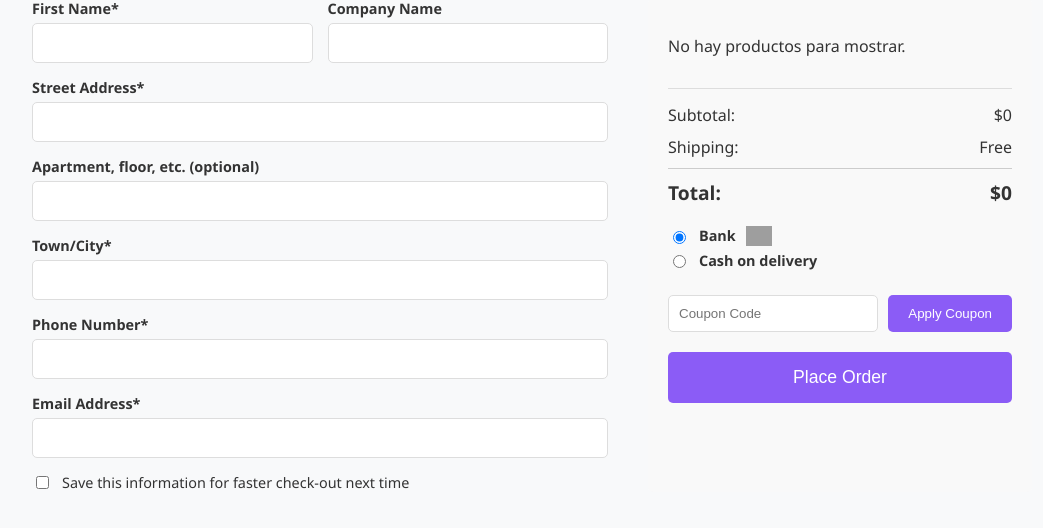
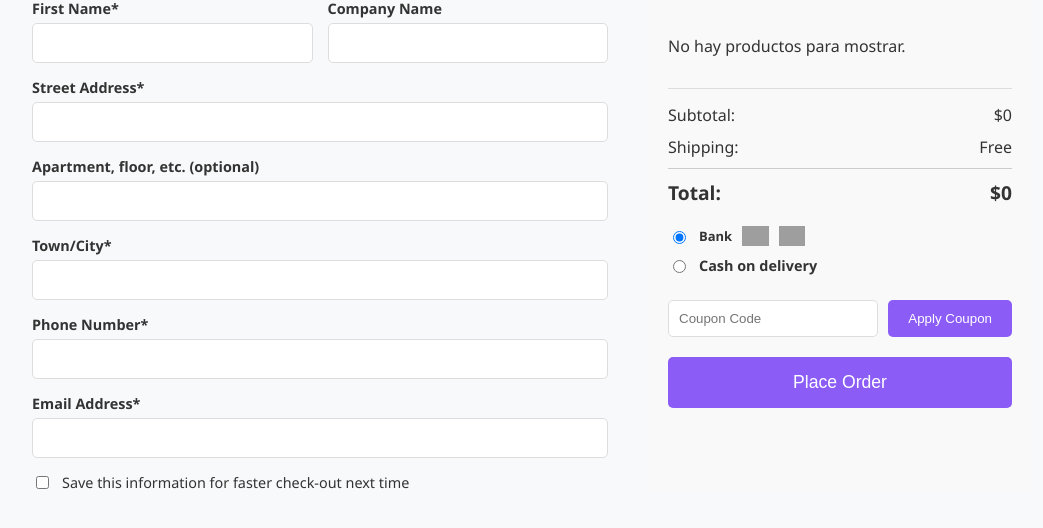
Before and after one commit to VmSoftwareSolution/Refactor_PHP_Backend, a PHP site: page /products/app/views/orders/fromProduct.php in a window 1280 px wide. Shown: the part 136-664 px from the top of the page, without its empty margins (108-1151 px from the left). Run offline with PHP 8.4, Linux system fonts and the light colour scheme; grey boxes are pictures that could not be loaded.

Commit message:
refactor(view): Refactor en las vistas

```diff
--- a/app/views/orders/fromProduct.php
+++ b/app/views/orders/fromProduct.php
@@ -289,8 +289,13 @@
                 <div class="payment-methods">
                     <div class="form-group">
                         <label>
-                            <input type="radio" name="payment_method" value="bank" checked> Bank
-                            <img src="http://googleusercontent.com/file_content/2" alt="Bank icons">
+                            <div class="form-group">
+                                <label>
+                                    <input type="radio" name="payment_method" value="bank" checked> Bank
+                                    <img src="https://upload.wikimedia.org/wikipedia/commons/0/04/Visa.svg" alt="Visa" style="height:20px;">
+                                    <img src="https://upload.wikimedia.org/wikipedia/commons/2/2a/Mastercard-logo.svg" alt="Mastercard" style="height:20px;">
+                                </label>
+                            </div>
                         </label>
                     </div>
                     <div class="form-group">
--- a/app/views/products/list.php
+++ b/app/views/products/list.php
@@ -195,7 +195,6 @@
     <div class="section">
         <div class="section-header">
             <div class="section-title"><span></span> Flash Sales</div>
-            <a href="#" class="btn-view">View All Products</a>
         </div>
         <div class="flash-sales">
             <?php if (!empty($products)) : ?>
@@ -240,7 +239,6 @@
     <div class="section">
         <div class="section-header">
             <div class="section-title"><span></span> Best Selling Products</div>
-            <a href="#" class="btn-view">View All</a>
         </div>
         <div class="flash-sales">
             <div class="product-card" data-product-id="1">
```
Also changed, not shown: app/views/orders/fromCar.php (+7 -2 lines).
